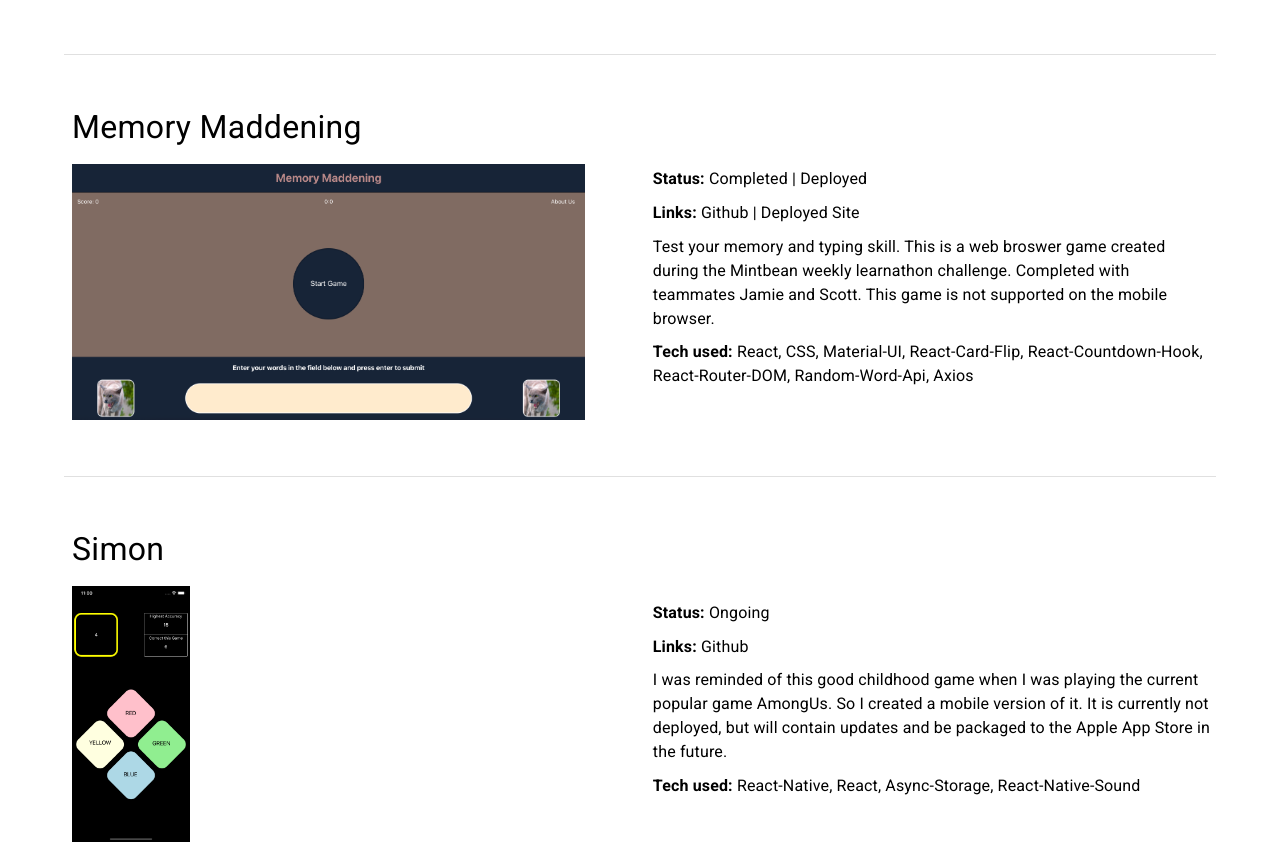
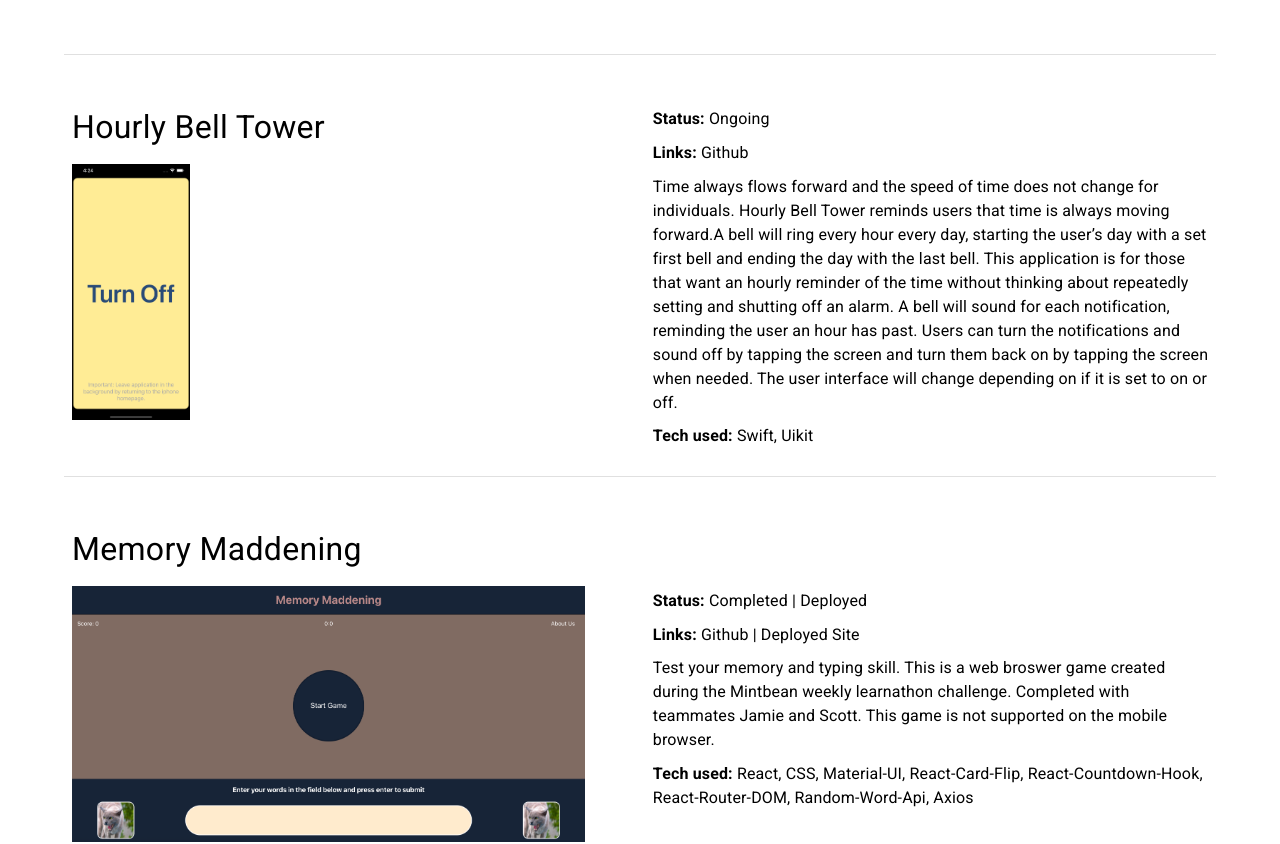
Before and after one commit to catmemberMona/portfolio, a React (Create React App) app: page / in a window 1280 px wide. Shown: the part 2304-3148 px from the top of the page. Built offline with nearby package versions, Linux system fonts and the light colour scheme.

Commit message:
added hourly bell tower project information to projects changed memory game name

```diff
--- a/src/Components/projectData.js
+++ b/src/Components/projectData.js
@@ -1,6 +1,7 @@
 import portfolioImg from '../Images/portfolioImg.png'
 import memory from '../Images/memory.png'
 import simon from '../Images/simon2.png'
+import bellTower from '../Images/bellTowerOn.png'
 
 export default [
   {
@@ -11,6 +12,15 @@ export default [
       "Tell me this doesn't look more visually pleasing compared to looking at my resume.",
     tech: 'Create-React-App, Material-UI, Github pages',
     image: portfolioImg,
+  },
+  {
+    title: 'Hourly Bell Tower',
+    status: 'Ongoing',
+    links: ['https://github.com/catmemberMona/clockTowerBellReminderIOS'],
+    content:
+      'Time always flows forward and the speed of time does not change for individuals. Hourly Bell Tower reminds users that time is always moving forward.A bell will ring every hour every day, starting the user’s day with a set first bell and ending the day with the last bell. This application is for those that want an hourly reminder of the time without thinking about repeatedly setting and shutting off an alarm. A bell will sound for each notification, reminding the user an hour has past. Users can turn the notifications and sound off by tapping the screen and turn them back on by tapping the screen when needed. The user interface will change depending on if it is set to on or off. ',
+    tech: 'Swift, Uikit',
+    image: bellTower,
   },
   {
     title: 'Memory Maddening',
@@ -26,11 +36,11 @@ export default [
     image: memory,
   },
   {
-    title: 'Simon',
+    title: 'Diamond Memory Game',
     status: 'Ongoing',
     links: ['https://github.com/catmemberMona/simon-says'],
     content:
-      'I was reminded of this good childhood game when I was playing the current popular game AmongUs. So I created a mobile version of it. It is currently not deployed, but will contain updates and be packaged to the Apple App Store in the future.',
+      'I was reminded of this good childhood game when I was playing the current popular game AmongUs. So I created a mobile version of it. It is currently not deployed, but will contain updates and be packaged to apple TestFlight in the future.',
     tech: 'React-Native, React, Async-Storage, React-Native-Sound',
     image: simon,
   },
```
Also changed, not shown: src/Images/bellTowerOff.png (added), src/Images/bellTowerOn.png (added).
